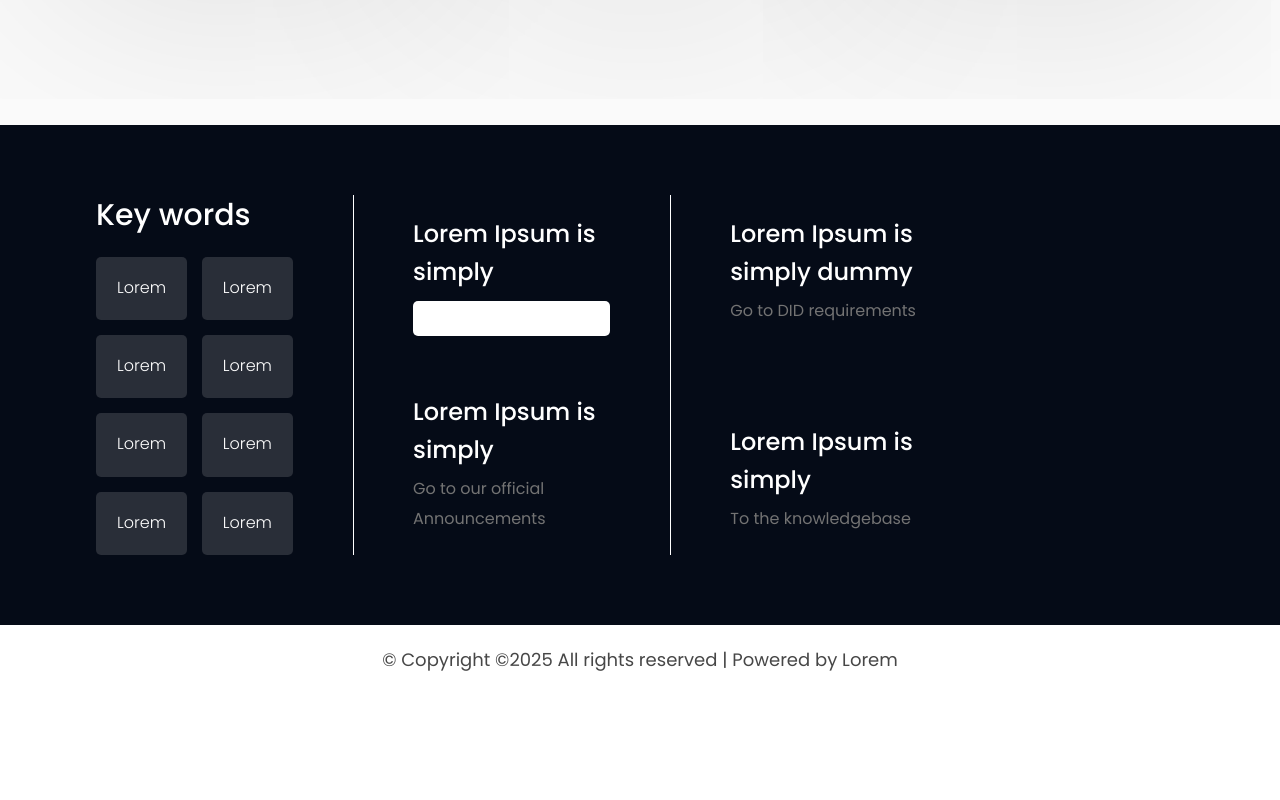
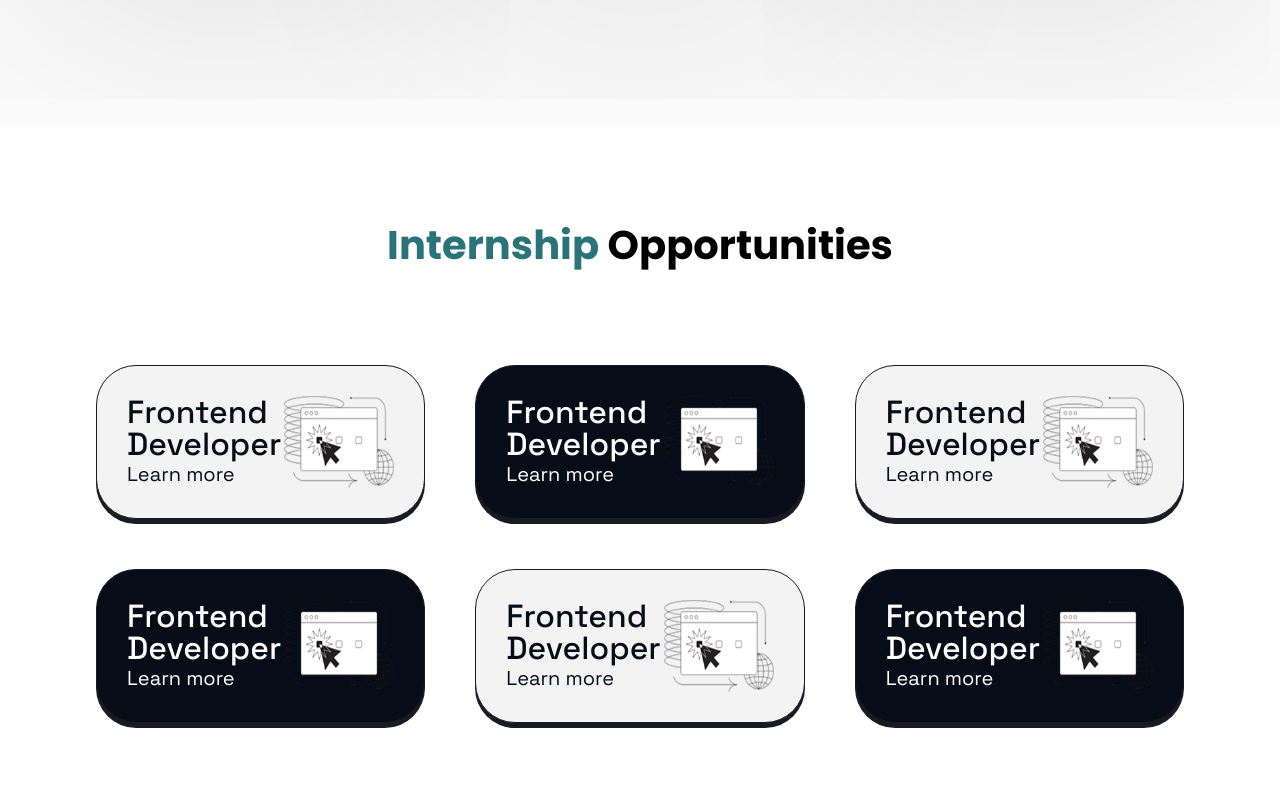
Before and after one commit to Akbarshoh404/TeenVision, a React (Create React App) app: page / in a window 1280 px wide. Shown: the part 1680-2480 px from the top of the page. Before the commit the page ends 2375 px from the top, so only its background shows below. Built offline with nearby package versions, Linux system fonts and the light colour scheme; a web font is replaced by a local one.

Commit message:
demo home section 3

```diff
--- /dev/null
+++ b/src/Landing/Home/Section2/index.jsx
@@ -0,0 +1,15 @@
+import React from 'react'
+
+import styles from "./style.module.scss"
+
+const HomeSection2 = () => {
+  return (
+    <>
+      <div className={styles.section}>
+
+      </div>
+    </>
+  )
+}
+
+export default HomeSection2
--- /dev/null
+++ b/src/Landing/Home/Section2/style.module.scss
@@ -0,0 +1,15 @@
+*{
+    margin: 0px;
+    padding: 0px;
+    box-sizing: border-box;
+}
+
+.section {
+    width: 100%;
+    height: 100vh;
+}
+
+.container {
+    width: 85%;
+    margin: auto;
+}
--- /dev/null
+++ b/src/Landing/Home/Section3/index.jsx
@@ -0,0 +1,107 @@
+import React from "react";
+
+import styles from "./style.module.scss";
+
+import img from "../../../Components/images/HomeSection3.png";
+
+const HomeSection3 = () => {
+  return (
+    <>
+      <section className={styles.section}>
+        <div className={styles.container}>
+          <p className={styles.title}>
+            <span>Internship</span> Opportunities
+          </p>
+
+          <div className={styles.cards}>
+            <div className={styles.card_odd}>
+              <div className={styles.cardLeft}>
+                <p className={styles.p1}>
+                  Frontend <br /> Developer
+                </p>
+
+                <p className={styles.p2}>Learn more</p>
+              </div>
+
+              <div className={styles.cardRight}>
+                <img src={img} alt="" />
+              </div>
+            </div>
+
+            <div className={styles.card_even}>
+              <div className={styles.cardLeft}>
+                <p className={styles.p1}>
+                  Frontend <br /> Developer
+                </p>
+
+                <p className={styles.p2}>Learn more</p>
+              </div>
+
+              <div className={styles.cardRight}>
+                <img src={img} alt="" />
+              </div>
+            </div>
+
+            <div className={styles.card_odd}>
+              <div className={styles.cardLeft}>
+                <p className={styles.p1}>
+                  Frontend <br /> Developer
+                </p>
+
+                <p className={styles.p2}>Learn more</p>
+              </div>
+
+              <div className={styles.cardRight}>
+                <img src={img} alt="" />
+              </div>
+            </div>
+
+            <div className={styles.card_even}>
+              <div className={styles.cardLeft}>
+                <p className={styles.p1}>
+                  Frontend <br /> Developer
+                </p>
+
+                <p className={styles.p2}>Learn more</p>
+              </div>
+
+              <div className={styles.cardRight}>
+                <img src={img} alt="" />
+              </div>
+            </div>
+
+            <div className={styles.card_odd}>
+              <div className={styles.cardLeft}>
+                <p className={styles.p1}>
+                  Frontend <br /> Developer
+                </p>
+
+                <p className={styles.p2}>Learn more</p>
+              </div>
+
+              <div className={styles.cardRight}>
+                <img src={img} alt="" />
+              </div>
+            </div>
+
+            <div className={styles.card_even}>
+              <div className={styles.cardLeft}>
+                <p className={styles.p1}>
+                  Frontend <br /> Developer
+                </p>
+
+                <p className={styles.p2}>Learn more</p>
+              </div>
+
+              <div className={styles.cardRight}>
+                <img src={img} alt="" />
+              </div>
+            </div>
+          </div>
+        </div>
+      </section>
+    </>
+  );
+};
+
+export default HomeSection3;
--- /dev/null
+++ b/src/Landing/Home/Section3/style.module.scss
@@ -0,0 +1,113 @@
+@import url("https://fonts.googleapis.com/css2?family=Concert+One&family=DM+Sans:ital,opsz,wght@0,9..40,100..1000;1,9..40,100..1000&family=Inter:ital,opsz,wght@0,14..32,100..900;1,14..32,100..900&family=Poppins:ital,wght@0,100;0,200;0,300;0,400;0,500;0,600;0,700;0,800;0,900;1,100;1,200;1,300;1,400;1,500;1,600;1,700;1,800;1,900&family=Space+Grotesk:wght@300..700&display=swap");
+
+* {
+  margin: 0px;
+  padding: 0px;
+  box-sizing: border-box;
+}
+
+.section {
+  width: 100%;
+  height: fit-content;
+}
+
+.container {
+  width: 85%;
+  height: 100%;
+  margin: auto;
+  padding: 100px 0px;
+  display: flex;
+  flex-direction: column;
+  gap: 100px;
+}
+
+.title {
+  font-family: Poppins;
+  font-weight: 700;
+  font-size: 40px;
+  line-height: 100%;
+  letter-spacing: 0%;
+  text-align: center;
+
+  span {
+    color: #297379;
+  }
+}
+
+.cards {
+  width: 100%;
+  height: fit-content;
+
+  display: grid;
+  grid-template-columns: repeat(3, 1fr);
+  gap: 50px;
+  margin: auto;
+}
+
+.card_even {
+  margin: auto;
+  width: 100%;
+  height: 100%;
+  padding: 30px;
+
+  border: 1px solid #191a23;
+  border-radius: 40px;
+  background: #070d18;
+  box-shadow: 0px 5px 0px 0px #191a23;
+  color: white;
+
+  display: flex;
+  align-items: center;
+  justify-content: space-between;
+}
+
+.card_odd {
+  margin: auto;
+  width: 100%;
+  height: 100%;
+  padding: 30px;
+
+  border: 1px solid #191a23;
+  border-radius: 40px;
+  background: #f3f3f3;
+  box-shadow: 0px 5px 0px 0px #191a23;
+  color: #070d18;
+
+  display: flex;
+  align-items: center;
+  justify-content: space-between;
+}
+
+.cardLeft {
+  width: 100%;
+  height: 100%;
+  display: flex;
+  flex-direction: column;
+  justify-content: space-between;
+}
+
+.p1 {
+  font-family: Space Grotesk;
+  font-weight: 500;
+  font-size: 32px;
+  line-height: 100%;
+  letter-spacing: 0%;
+}
+
+.p2 {
+  font-family: Space Grotesk;
+  font-weight: 400;
+  font-size: 20px;
+  line-height: 28px;
+  letter-spacing: 0%;
+}
+
+.cardRight {
+  width: 70%;
+  height: 100%;
+
+  img {
+    width: 100%;
+    height: 100%;
+  }
+}
--- a/src/Landing/Home/index.jsx
+++ b/src/Landing/Home/index.jsx
@@ -7,6 +7,8 @@ import LandingFooter from "../../Layoutes/Footer";
 
 import Home_Header from "./Header";
 import HomeSection1 from "./Section1";
+import HomeSection2 from "./Section2";
+import HomeSection3 from "./Section3";
 
 const LandingHome = () => {
   return (
@@ -14,6 +16,8 @@ const LandingHome = () => {
       <LandingNavbar />
       <Home_Header />
       <HomeSection1 />
+      {/* <HomeSection2 /> */}
+      <HomeSection3 />
       <LandingFooter />
     </>
   );
--- a/src/Layoutes/Footer/style.module.scss
+++ b/src/Layoutes/Footer/style.module.scss
@@ -148,6 +148,7 @@
   align-items: center;
   justify-content: space-between;
   padding: 20px 0px;
+  text-align: center;
 }
 
 .topFooterSection3Div {
```
Also changed, not shown: src/App.js (+22 -0 lines), src/Configs/configuration.jsx (added, +18 -0 lines), src/Components/images/HomeSection3.png (added).
